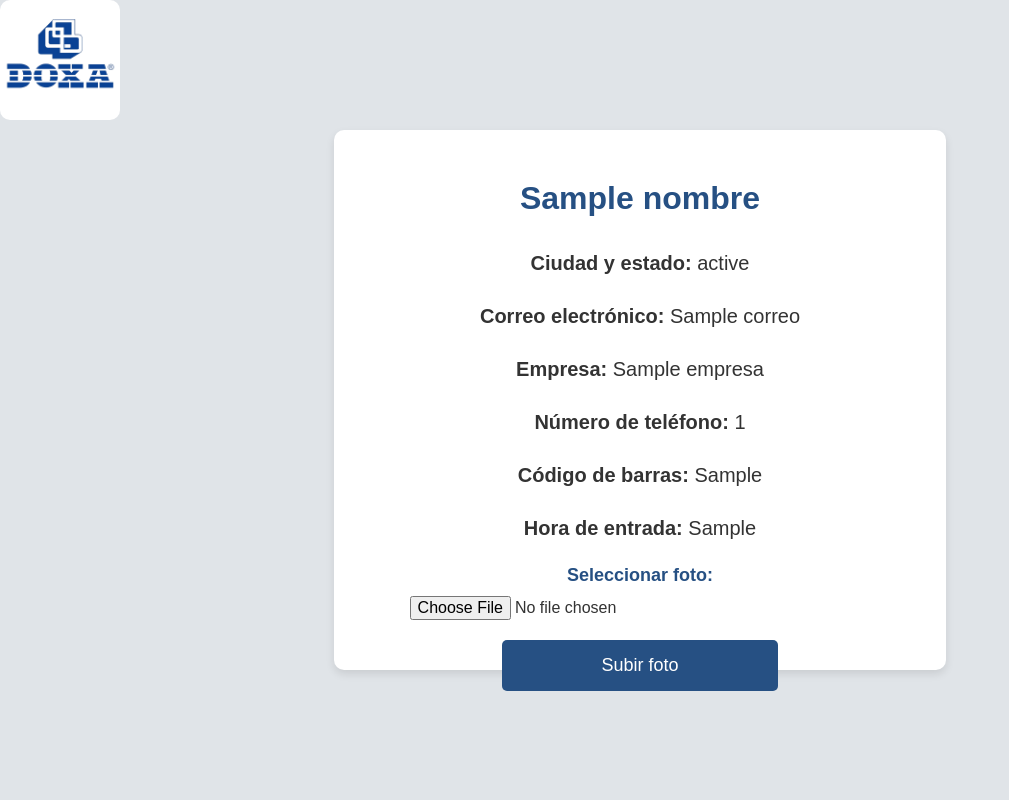
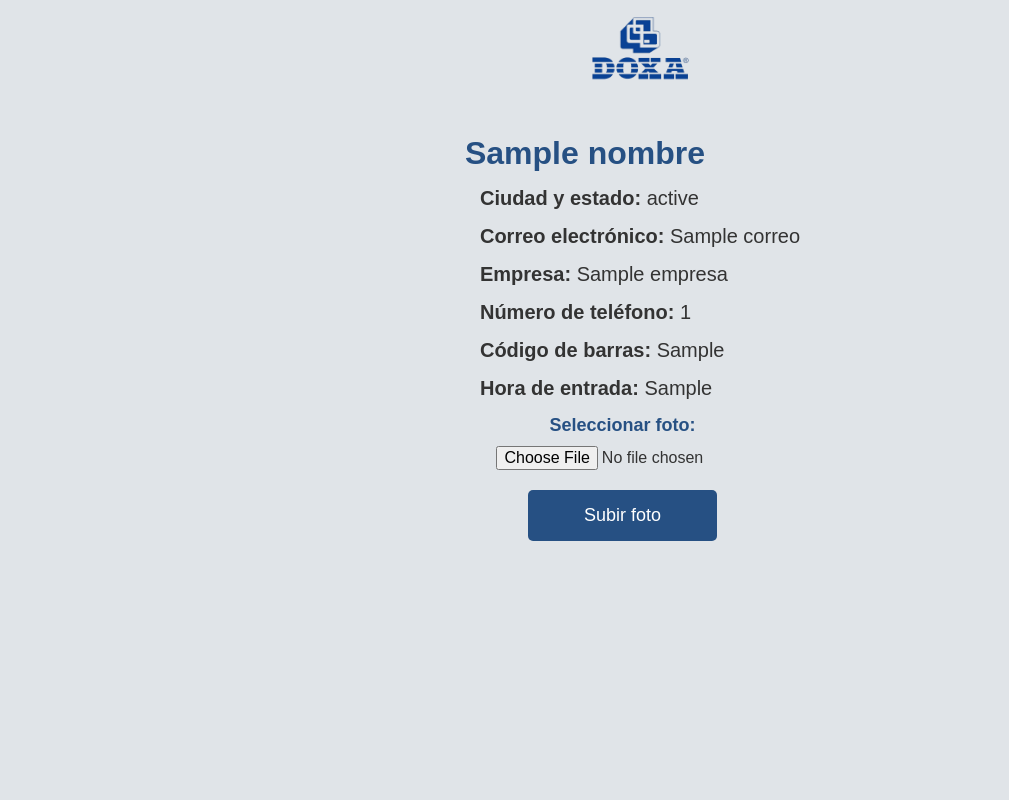
Before and after one commit to aEmirsv/Gestion-de-Acceso, a Django app: template ScanGate/access/templates/access/perfil.html in a window 1280 px wide. Shown: the whole page, without its empty margins (0-1009 px from the left). Run offline with Django 5.2, Linux system fonts and the light colour scheme; the template is opened without the code that fills it: most values are stand-ins (such as "Sample title", 1, 10 or a date in 2020).

Commit message:
Actualizar style_profile.css

```diff
--- a/ScanGate/access/static/css/style_profile.css
+++ b/ScanGate/access/static/css/style_profile.css
@@ -9,46 +9,46 @@ body {
 	background-color: #e0e4e8;
 	color: #333;
 	display: flex;
-	justify-content: space-around;
+	flex-direction: column;
 	align-items: center;
-	flex-direction: row;
-	flex-wrap: wrap;
 }
 
 nav{
-	background-color: white;
-	border-radius: 10px;
+	width: 100%;
     height: 15%;
     display: flex;
     flex-direction: row;
-    position: absolute;
-	top: 0;
-    left: 0;
+	justify-content: space-evenly;
 }
 
-img{
-    max-height: 100%;
+nav img{
+    max-height: 90%;
+}
+.logo-Krono{
+    max-height: 80%;
 }
 
-.container {
-	height: 55%;
+main{
+	width: 100%;
+	height: 70%;
+	display: flex;
+	flex-direction: row;
+	justify-content: space-around;
+	align-items: center;
+}
+
+.informacion, .foto{
+	height: 100%;
 	width: 40%;
-
 	background-color: white;
+	text-align: center;
 	border-radius: 10px;
-	box-shadow: 0 4px 8px rgba(0, 0, 0, 0.1);
-	padding: 50px;
-
-	display: flex;
-	flex-direction: column;
-	align-items: center;
-
-	text-align: center;
+	padding: 10px;
 }
 
 h1 {
 	color: #265083;
-	margin-bottom: 20px;
+	margin: 15px 0px;
 	font-size: 32px;
 }
 
@@ -61,10 +61,18 @@ form {
 	margin-top: 10px;
 	display: flex;
 	justify-content: center;
-	flex-direction: column; /* Cambiado a columna para apilar verticalmente */
+	flex-direction: column;
 	flex-wrap: wrap;
-	align-items: center; /* Centra los elementos horizontalmente */
-	width: 90%; /* Asegura que el formulario ocupe el ancho completo */
+	align-items: center;
+	width: 90%;
+}
+
+select{
+	width: 80%;
+    padding: 8px;
+    margin-bottom: 10px;
+    border: 1px solid black;
+    border-radius: 4px;
 }
 
 label {
@@ -72,14 +80,14 @@ label {
 	font-weight: bold;
 	color: #265083;
 	font-size: 18px;
-	width: 100%; /* Hace que los labels ocupen el ancho completo del contenedor */
-	text-align: center; /* Centra el texto del label */
+	width: 100%;
+	text-align: center;
 }
 
 input[type="file"] {
 	margin-bottom: 10px;
 	font-size: 16px;
-	width: 100%; /* Hace que el input ocupe el ancho completo del contenedor */
+	width: 80%;
 }
 
 button {
@@ -90,61 +98,67 @@ button {
 	border-radius: 5px;
 	cursor: pointer;
 	font-size: 18px;
-	width: 60%; /* Controla el ancho del botón */
-	margin-top: 10px; /* Añade un poco de espacio superior */
+	width: 60%;
+	margin-top: 10px;
 }
 
-.fotoReg {
-	height: 70%;
-	width: 30%;
-	padding: 30px;
-
-	display: flex;
-	justify-content: center;
-
-	background-color: white;
-	border-radius: 10px;
-	box-shadow: 0 4px 8px rgba(0, 0, 0, 0.1);
-}
-
-img {
+.foto img{
 	object-fit: contain;
+	max-width: 100%;
+	max-height: 100%;
 }
 
 a {
+	height: 30px;
+	width: 20%;
+	margin-top: 30px;
+
+	padding-top: 10px;
+	border-radius: 10px;
+
+	background-color: #265083;
+	color: white;
+
 	text-align: center;
-	height: 30px;
-	background-color: #265083;
-	width: 20%;
-	border-radius: 5px;
 	cursor: pointer;
-
-	color: white;
-	padding-top: 10px;
 	text-decoration: none;
 }
 
-button:hover {
+a:hover, button:hover {
 	background-color: #1f3d66;
 }
 
-@media (max-width: 600px) {
+
+@media (max-width: 768px) {
 	body{
 		flex-direction: column;
 		flex-wrap: nowrap;
 	}
 	nav{
-		background-color: unset;
-        height: 10%;
-        position: unset;
+		width: 100%;
+        height: 7%;
+    }
+	nav img{
+		max-width: 60%;
+	}
+
+	main {
+		width: 95%;
+		height: 70%;
+        flex-direction: row;
+        flex-wrap: wrap;
+        overflow-x: auto;
+        justify-content: flex-start;
+        align-items: flex-start;
     }
 
-	.container {
-		width: 80%;
-		height: 95%;
-		padding: 5px;
-		margin-bottom: 15px;
-	}
+    .informacion, .foto{
+        width: 100%;
+        margin: 10px 0;
+        padding: 10px;
+        box-sizing: border-box;
+    }
+
 
 	h1 {
 		font-size: 25px;
```
